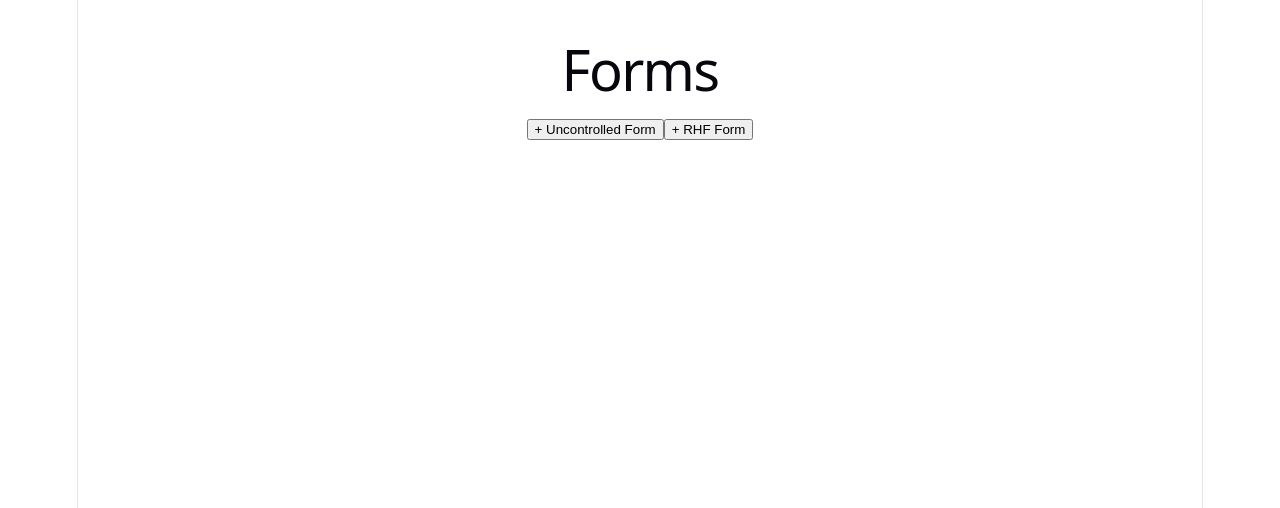
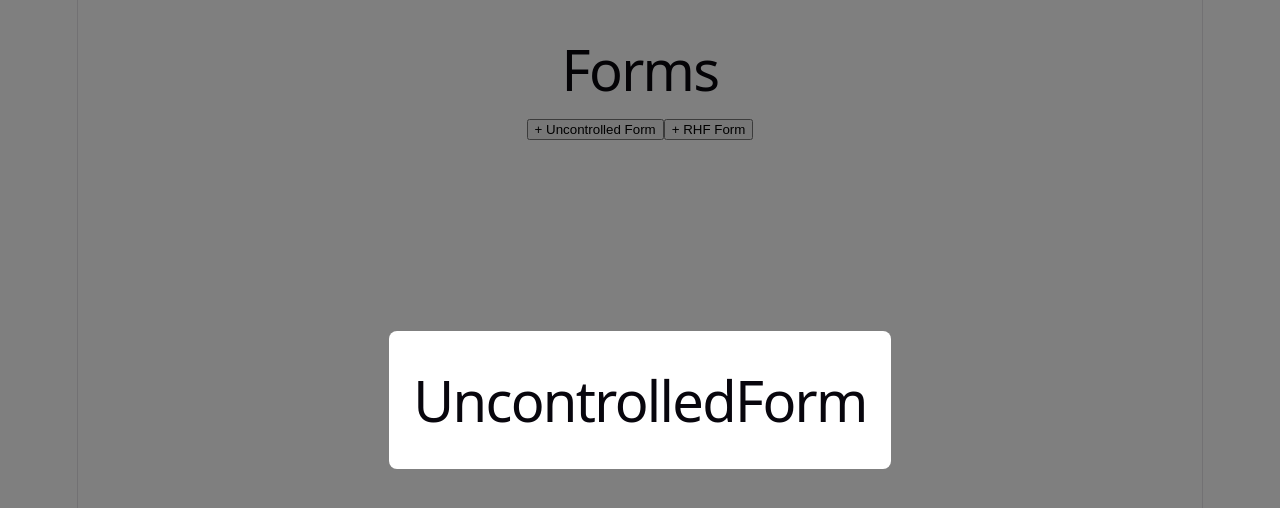
Before and after one commit to 27moon/React2026, a React (Vite) app: page / in a window 1280 px wide. Both pictures are taken after a click on the button "+ Uncontrolled Form". Shown: the top 508 px of the page. Built offline with nearby package versions, Linux system fonts and the light colour scheme.

Commit message:
feat: add modal

```diff
--- a/src/App.tsx
+++ b/src/App.tsx
@@ -1,11 +1,23 @@
 import { Layout } from './components/layout/Layout';
 import './App.css';
 import { Header } from './components/ui/header/Header';
+import { Modal } from './components/ui/modal/Modal';
+
+import { useModal } from './hooks/useModal';
+import { UncontrolledForm } from './components/forms/uncontrolledForm/UncontrolledForm';
+import { RHFForm } from './components/forms/rhfForm/rhfForm';
 
 function App() {
+  const { open, formType, openModal, closeModal } = useModal();
+
   return (
-    <Layout className={'app-layout'}>
-      <Header />
+    <Layout className="app-layout">
+      <Header onOpen={openModal} />
+
+      <Modal open={open} onClose={closeModal}>
+        {formType === 'uncontrolled' && <UncontrolledForm />}
+        {formType === 'rhf' && <RHFForm />}
+      </Modal>
     </Layout>
   );
 }
--- /dev/null
+++ b/src/components/forms/rhfForm/rhfForm.tsx
@@ -0,0 +1,3 @@
+export const RHFForm = () => {
+  return <h1>RHF</h1>;
+};
--- /dev/null
+++ b/src/components/forms/uncontrolledForm/UncontrolledForm.tsx
@@ -0,0 +1,3 @@
+export const UncontrolledForm = () => {
+  return <h1>UncontrolledForm</h1>;
+};
--- a/src/components/ui/header/Header.tsx
+++ b/src/components/ui/header/Header.tsx
@@ -1,14 +1,21 @@
 import { Button } from '../button/Button';
 
-export const Header = () => {
+type FormType = 'uncontrolled' | 'rhf';
+
+type HeaderProps = {
+  onOpen: (type: FormType) => void;
+};
+
+export const Header = ({ onOpen }: HeaderProps) => {
+  const handleUncontrolledClick = () => onOpen('uncontrolled');
+  const handleRHFClick = () => onOpen('rhf');
   return (
     <header className="header">
       <h1>Forms</h1>
 
       <div className="forms-wrapper">
-        <Button>+ Uncontrolled Form</Button>
-
-        <Button>+ RHF Form</Button>
+        <Button onClick={handleUncontrolledClick}>+ Uncontrolled Form</Button>
+        <Button onClick={handleRHFClick}>+ RHF Form</Button>
       </div>
     </header>
   );
--- /dev/null
+++ b/src/components/ui/modal/Modal.css
@@ -0,0 +1,15 @@
+.modal-overlay {
+  position: fixed;
+  inset: 0;
+  background: rgba(0, 0, 0, 0.5);
+  display: flex;
+  justify-content: center;
+  align-items: center;
+}
+
+.modal-content {
+  background: white;
+  padding: 24px;
+  border-radius: 8px;
+  min-width: 400px;
+}
--- /dev/null
+++ b/src/components/ui/modal/Modal.tsx
@@ -0,0 +1,51 @@
+import { useEffect, useRef } from 'react';
+import { createPortal } from 'react-dom';
+import './Modal.css';
+
+type ModalProps = {
+  open: boolean;
+  onClose: () => void;
+  children: React.ReactNode;
+};
+
+export const Modal = ({ open, onClose, children }: ModalProps) => {
+  const modalRef = useRef<HTMLDivElement>(null);
+
+  useEffect(() => {
+    if (!open) return;
+
+    const handleKeyDown = (e: KeyboardEvent) => {
+      if (e.key === 'Escape') {
+        onClose();
+      }
+    };
+
+    window.addEventListener('keydown', handleKeyDown);
+
+    return () => {
+      window.removeEventListener('keydown', handleKeyDown);
+    };
+  }, [open, onClose]);
+
+  useEffect(() => {
+    if (open) {
+      modalRef.current?.focus();
+    }
+  }, [open]);
+
+  if (!open) return null;
+
+  return createPortal(
+    <div className="modal-overlay" onClick={onClose}>
+      <div
+        className="modal-content"
+        ref={modalRef}
+        tabIndex={-1}
+        onClick={(e) => e.stopPropagation()}
+      >
+        {children}
+      </div>
+    </div>,
+    document.body
+  );
+};
--- /dev/null
+++ b/src/hooks/useModal.tsx
@@ -0,0 +1,25 @@
+import { useState } from 'react';
+
+type FormType = 'uncontrolled' | 'rhf' | null;
+
+export const useModal = () => {
+  const [open, setOpen] = useState(false);
+  const [formType, setFormType] = useState<FormType>(null);
+
+  const openModal = (type: 'uncontrolled' | 'rhf') => {
+    setFormType(type);
+    setOpen(true);
+  };
+
+  const closeModal = () => {
+    setOpen(false);
+    setFormType(null);
+  };
+
+  return {
+    open,
+    formType,
+    openModal,
+    closeModal,
+  };
+};
```
